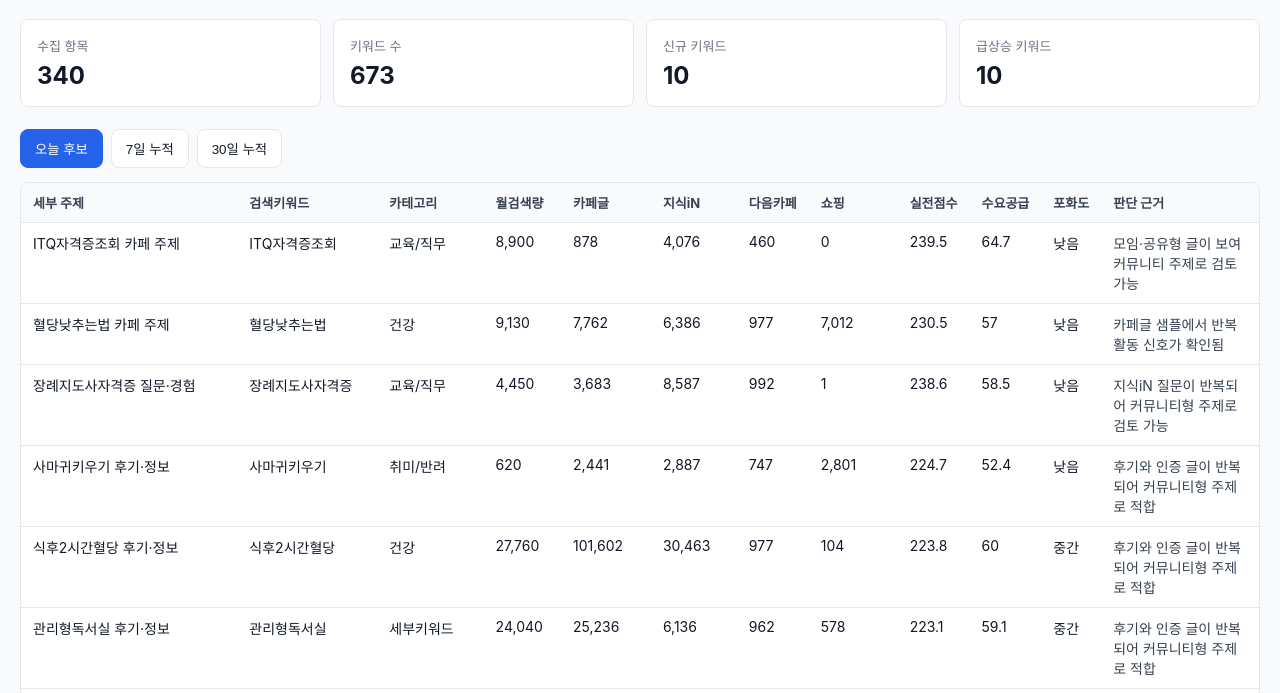
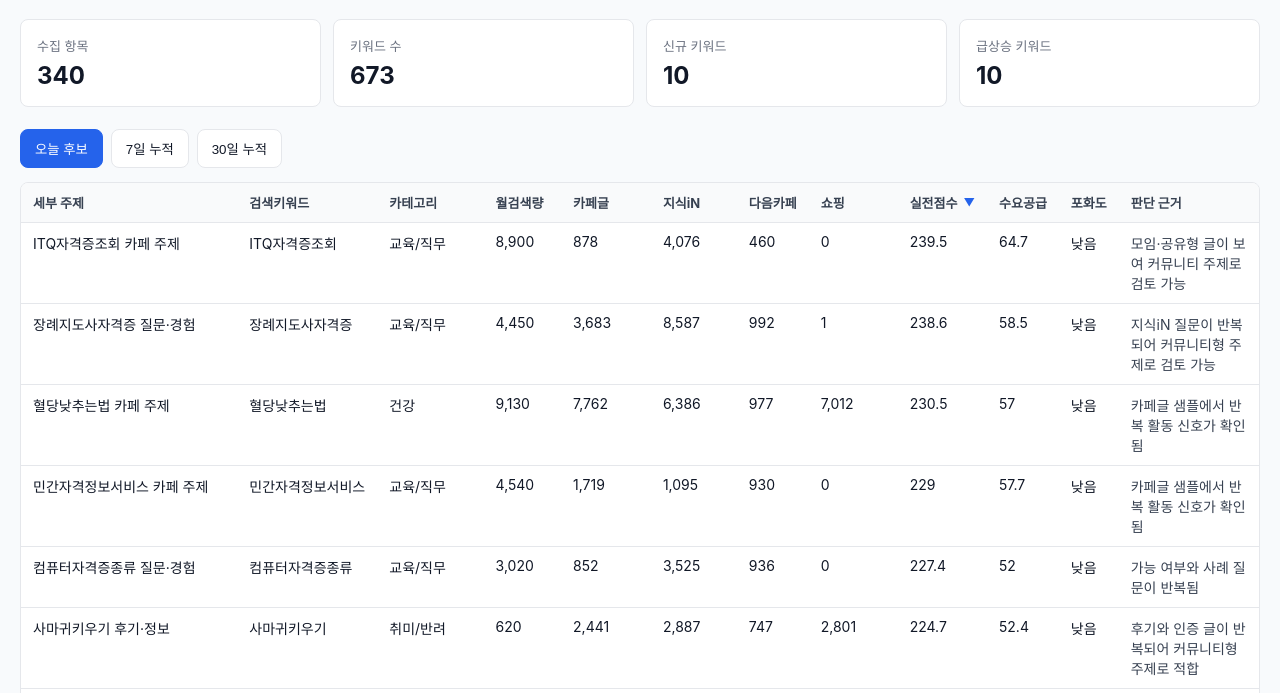
Before and after one commit to lsk7209/trend-keyword-cafe, a plain HTML site: page public/index.html in a window 1280 px wide. Shown: the part 107-800 px from the top of the page. Drawn offline with Linux system fonts and the light colour scheme.

Commit message:
Add sortable static dashboard table

```diff
--- a/public/index.html
+++ b/public/index.html
@@ -109,6 +109,24 @@
       font-size: 13px;
       z-index: 1;
     }
+    th button {
+      display: inline-flex;
+      align-items: center;
+      gap: 6px;
+      border: 0;
+      padding: 0;
+      color: inherit;
+      background: transparent;
+      font: inherit;
+      cursor: pointer;
+    }
+    th button:hover {
+      color: var(--accent);
+    }
+    .sort-mark {
+      color: var(--accent);
+      font-size: 11px;
+    }
     td.reason {
       max-width: 360px;
       white-space: normal;
@@ -189,6 +207,7 @@
     const numberFormat = new Intl.NumberFormat("ko-KR");
     let dashboardData = null;
     let currentTab = "today";
+    let currentSort = { key: "practical_score", direction: "desc" };
 
     const todayColumns = [
       ["niche", "세부 주제"],
@@ -261,14 +280,53 @@
     }
 
     function renderTable() {
-      const rows = dashboardData[currentTab] || [];
       const columns = currentTab === "today" ? todayColumns : accumulatedColumns;
+      const rows = sortRows(dashboardData[currentTab] || []);
       document.querySelector("#table-head").innerHTML = `
-        <tr>${columns.map(([, label]) => `<th>${label}</th>`).join("")}</tr>
+        <tr>${columns.map(([key, label]) => renderHeaderCell(key, label)).join("")}</tr>
       `;
       document.querySelector("#table-body").innerHTML = rows.map((row) => `
         <tr>${columns.map(([key]) => renderCell(key, row[key])).join("")}</tr>
       `).join("");
+      bindSortButtons();
+    }
+
+    function renderHeaderCell(key, label) {
+      const mark = currentSort.key === key
+        ? `<span class="sort-mark">${currentSort.direction === "asc" ? "▲" : "▼"}</span>`
+        : "";
+      return `<th><button type="button" data-sort="${key}">${label}${mark}</button></th>`;
+    }
+
+    function bindSortButtons() {
+      document.querySelectorAll("[data-sort]").forEach((button) => {
+        button.addEventListener("click", () => {
+          const key = button.dataset.sort;
+          const isSameKey = currentSort.key === key;
+          currentSort = {
+            key,
+            direction: isSameKey && currentSort.direction === "desc" ? "asc" : "desc"
+          };
+          renderTable();
+        });
+      });
+    }
+
+    function sortRows(rows) {
+      return [...rows].sort((left, right) => {
+        const compared = compareValues(left[currentSort.key], right[currentSort.key]);
+        return currentSort.direction === "asc" ? compared : -compared;
+      });
+    }
+
+    function compareValues(left, right) {
+      if (typeof left === "number" && typeof right === "number") {
+        return left - right;
+      }
+      return String(left ?? "").localeCompare(String(right ?? ""), "ko-KR", {
+        numeric: true,
+        sensitivity: "base"
+      });
     }
 
     function renderCell(key, value) {
@@ -315,9 +373,15 @@
         });
         button.classList.add("active");
         currentTab = button.dataset.tab;
+        currentSort = getDefaultSort(currentTab);
         renderTable();
       });
     });
+
+    function getDefaultSort(tab) {
+      if (tab === "today") return { key: "practical_score", direction: "desc" };
+      return { key: "cumulative_score", direction: "desc" };
+    }
 
     init();
   </script>
```
Also changed, not shown: 1 other file.
